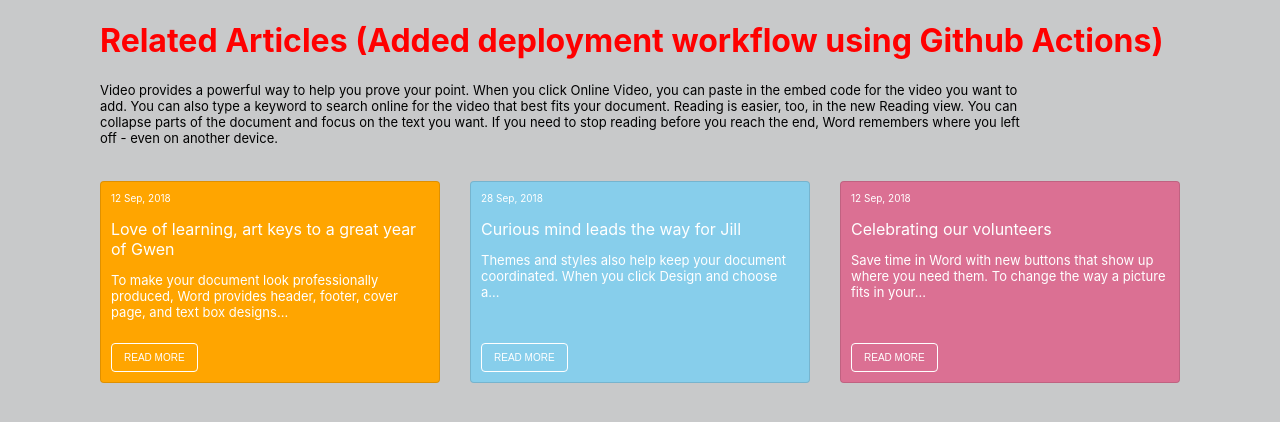
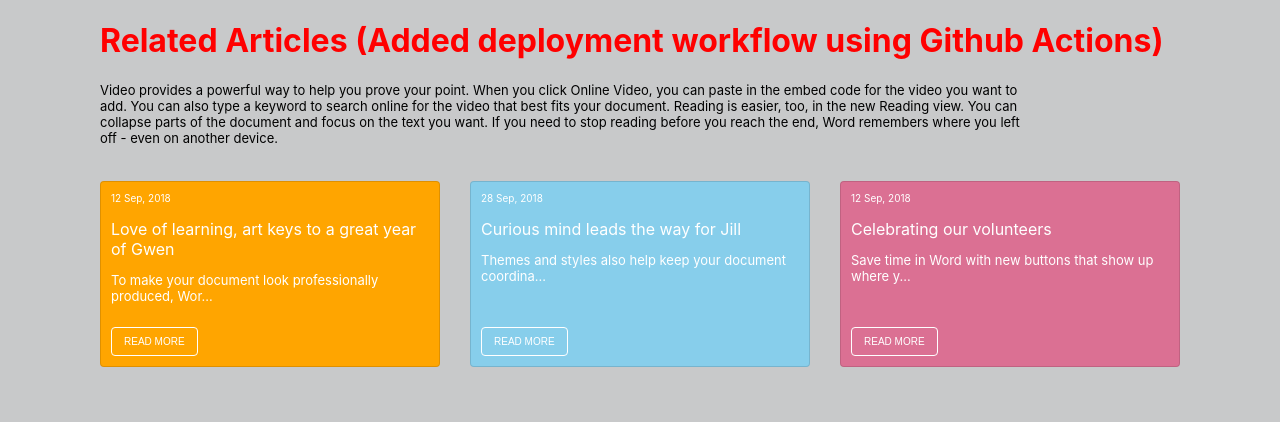
Before and after one commit to benjamintandemo2017/frontend-article, a React (Create React App) app: page / in a window 1280 px wide. Shown: the top 422 px of the page. Built offline with nearby package versions, Linux system fonts and the light colour scheme.

Commit message:
New changes to test with arrays of objects

```diff
--- a/src/App.tsx
+++ b/src/App.tsx
@@ -2,8 +2,10 @@ import React from 'react';
 import './App.css';
 import ArticleDeck from './components/ArticleDeck';
 import * as Constants from './common/Constants';
+import { articles } from './common/articles';
 
 const App = (): JSX.Element => {
+ console.log(articles);
   return (
     <div className="App">
       <div className="App-header">
@@ -11,7 +13,7 @@ const App = (): JSX.Element => {
         <div className="App-text">
             {Constants.mainText}
         </div>
-        <ArticleDeck></ArticleDeck>
+        <ArticleDeck dataSource={articles} ></ArticleDeck>
       </div>
 
     </div>
--- a/src/common/Constants.tsx
+++ b/src/common/Constants.tsx
@@ -1,24 +1,2 @@
 export const mainTitle = "Related Articles (Added deployment workflow using Github Actions)";
 export const mainText = "Video provides a powerful way to help you prove your point. When you click Online Video, you can paste in the embed code for the video you want to add. You can also type a keyword to search online for the video that best fits your document. Reading is easier, too, in the new Reading view. You can collapse parts of the document and focus on the text you want. If you need to stop reading before you reach the end, Word remembers where you left off - even on another device.";
-
-export const cardText1 = "To make your document look professionally produced, Word provides header, footer, cover page, and text box designs";
-export const textMore1 = "that complement each other. For example, you can add a matching cover page, header, and sidebar. Click Insert and then choose the elements you want from the different galleries.";
-
-export const cardText2 = "Themes and styles also help keep your document coordinated. When you click Design and choose a";
-export const textMore2 = "new Theme, the pictures, charts, and SmartArt graphics change to match your new theme. When you apply styles, your headings change to match the new theme.";
-
-export const cardText3 = "Save time in Word with new buttons that show up where you need them. To change the way a picture fits in your";
-export const textMore3 = "document, click it and a button for layout options appears next to it. When you work on a table, click where you want to add a row or a column, and then click the plus sign.";
-
-
-export const cardDate1 = "12 Sep, 2018";
-export const cardTitle1 = "Love of learning, art keys to a great year of Gwen";
-export const cardClass1 = "App-card App-card-bg-orange";
-
-export const cardDate2 = "28 Sep, 2018";
-export const cardTitle2 = "Curious mind leads the way for Jill";
-export const cardClass2 = "App-card App-card-bg-skyblue";
-
-export const cardDate3 = "12 Sep, 2018";
-export const cardTitle3 = "Celebrating our volunteers";
-export const cardClass3 = "App-card App-card-bg-paleviolet";
--- /dev/null
+++ b/src/common/articles.tsx
@@ -0,0 +1,27 @@
+export interface Article {
+    date: string;
+    title: string;
+    text: string;
+    cardClass: string;
+}
+
+export const articles = [
+    {
+        date: '12 Sep, 2018',
+        title: 'Love of learning, art keys to a great year of Gwen',
+        text: 'To make your document look professionally produced, Word provides header, footer, cover page, and text box designs',
+        cardClass: 'App-card App-card-bg-orange'
+    },
+    {
+        date: '28 Sep, 2018',
+        title: 'Curious mind leads the way for Jill',
+        text: 'Themes and styles also help keep your document coordinated. When you click Design and choose a new Theme, the pictures, charts, and SmartArt graphics change to match your new theme.',
+        cardClass: 'App-card App-card-bg-skyblue'
+    },
+    {
+        date: '12 Sep, 2018',
+        title: 'Celebrating our volunteers',
+        text: 'Save time in Word with new buttons that show up where you need them. To change the way a picture fits in your document, click it and a button for layout options appears next to it.',
+        cardClass: 'App-card App-card-bg-paleviolet'
+    }
+];
--- a/src/components/ArticleCard.tsx
+++ b/src/components/ArticleCard.tsx
@@ -1,33 +1,30 @@
 import Card from 'react-bootstrap/Card';
 import Button from 'react-bootstrap/Button';
 import React, { useState }  from 'react';
+import { Article } from '../common/articles';
 
-interface articleCardProps {
-    date: string;
-    title: string;
-    text: string;
-    additionalText: string;
-    cardClass: string;
+
+// Props
+interface IArticleCardProps {
+    article: Article
 }
 
-// Props
 // actor. an instance of ActorModel
-const ArticleCard: React.FunctionComponent<articleCardProps> = ({ date, title, text, additionalText, cardClass }) => {
+const ArticleCard: React.FunctionComponent<IArticleCardProps> = (props) => {
     const [isReadMore, setIsReadMore] = useState(false);
     const toggleReadMore = () => {
         setIsReadMore(!isReadMore);
     };
 
     return (
-        <Card className={cardClass}>
+        <Card className={props.article.cardClass}>
             <Card.Header className="App-card-header">
-                <p>{date}</p>
+                <p>{props.article.date}</p>
             </Card.Header>
             <Card.Body className="App-card-body">
-                <Card.Title>{title}</Card.Title>
+                <Card.Title>{props.article.title}</Card.Title>
                 <Card.Text className="App-card-text">
-                    <span>{text}</span>
-                    { isReadMore ? <span> {additionalText}</span> : <span>...</span> }
+                    { isReadMore ? <span>{props.article.text}</span> : <span> {props.article.text.substr(0,55) + '...'}</span> }
                 </Card.Text>
             </Card.Body>
             <Card.Footer>
--- a/src/components/ArticleDeck.tsx
+++ b/src/components/ArticleDeck.tsx
@@ -1,19 +1,25 @@
 import ArticleCard from './ArticleCard';
 import CardDeck from 'react-bootstrap/CardDeck';
 import React, { Component } from 'react';
-import * as Constants from '../common/Constants';
 
 // Props
+interface IArticleDeckProps {
+    dataSource: { date: string; title: string; text: string; cardClass: string; }[]
+}
+
 // actor. an instance of ActorModel
-export default class ArticleDeck extends Component {
+export default class ArticleDeck extends Component<IArticleDeckProps> {
     // eslint-disable-next-line @typescript-eslint/explicit-module-boundary-types
     render() {
+        const dataSource = this.props.dataSource;
+        const articleCards = dataSource.map((item, i) =>
+            <ArticleCard key={i} article={item} />
+        );
+        console.log(articleCards);
         return (
             <div>
                 <CardDeck className="App-card-deck">
-                    <ArticleCard date={Constants.cardDate1} title={Constants.cardTitle1} text={Constants.cardText1} additionalText={Constants.textMore1} cardClass={Constants.cardClass1}></ArticleCard>
-                    <ArticleCard date={Constants.cardDate2} title={Constants.cardTitle2} text={Constants.cardText2} additionalText={Constants.textMore2} cardClass={Constants.cardClass2}></ArticleCard>
-                    <ArticleCard date={Constants.cardDate3} title={Constants.cardTitle3} text={Constants.cardText3} additionalText={Constants.textMore3} cardClass={Constants.cardClass3}></ArticleCard>
+                    {articleCards}
                 </CardDeck>
             </div>
         );
```
